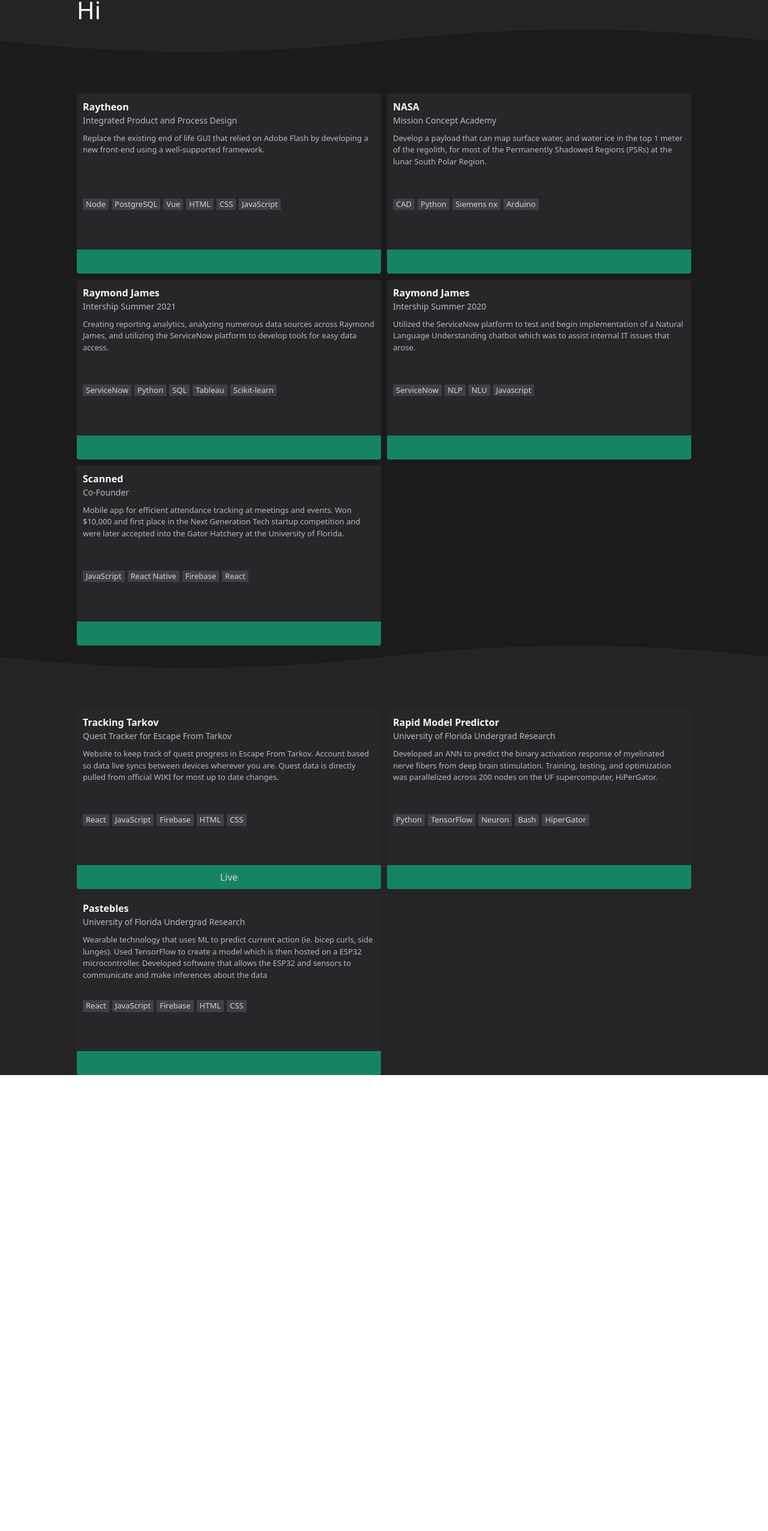
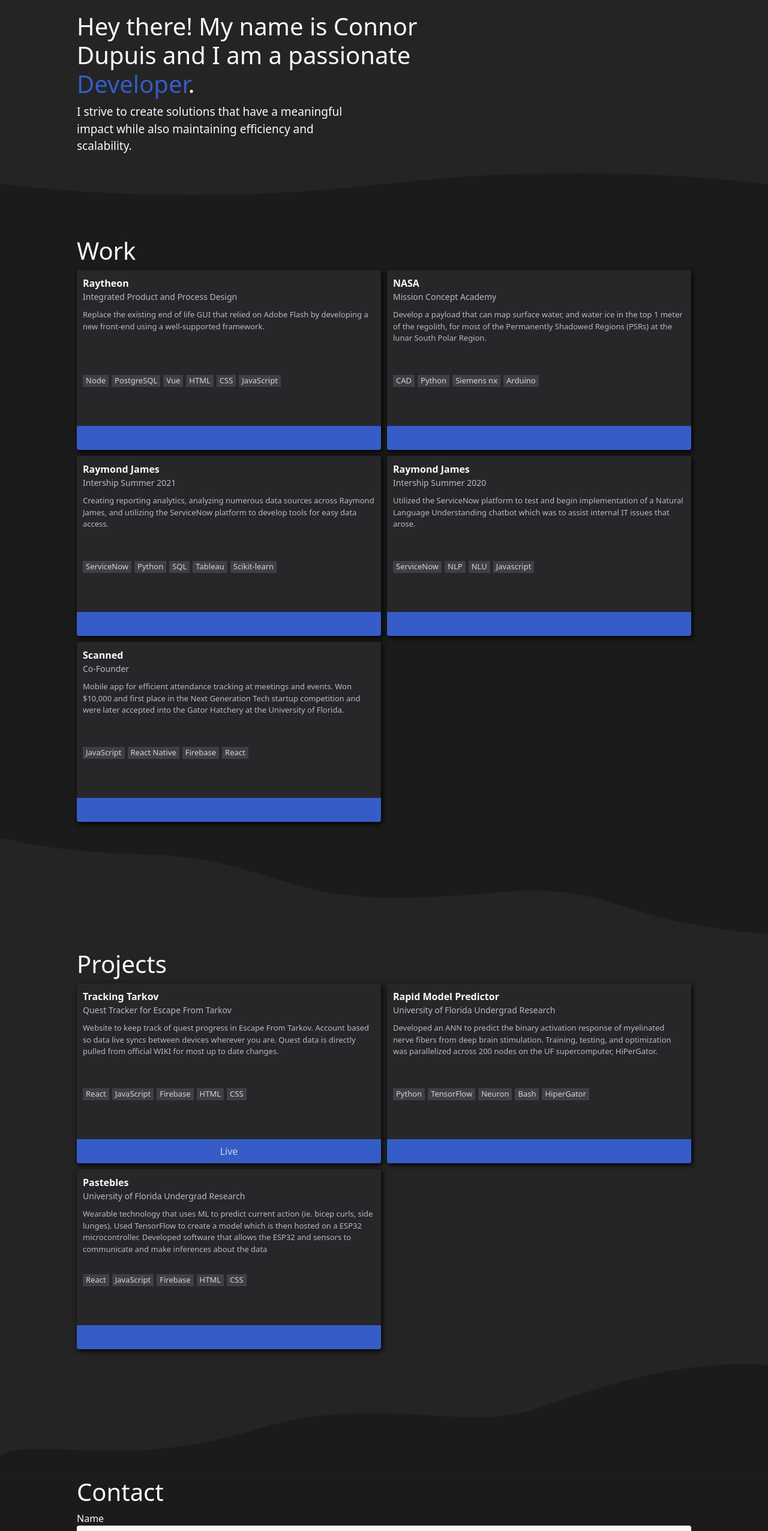
Before and after one commit to WittySkates/connordupuis, a React (Create React App) app: page / in a window 1280 px wide. Shown: the part 66-2618 px from the top of the page at 60% size. Before the commit the page ends 1858 px from the top, so only its background shows below. Built offline with nearby package versions, Linux system fonts and the light colour scheme.

Commit message:
First working version

```diff
--- a/package.json
+++ b/package.json
@@ -3,6 +3,7 @@
   "version": "0.1.0",
   "private": true,
   "dependencies": {
+    "@emailjs/browser": "^3.6.2",
     "@testing-library/jest-dom": "^5.16.4",
     "@testing-library/react": "^13.3.0",
     "@testing-library/user-event": "^13.5.0",
--- a/src/App.jsx
+++ b/src/App.jsx
@@ -1,6 +1,7 @@
 import React from "react";
 import TopNav from './components/TopNav/TopNav';
 import Card from "./components/Card/Card";
+import Contact from "./components/Contact/Contact";
 import { experienceData, projectData } from "./components/Card/cardData";
 import './App.scss';
 
@@ -11,39 +12,72 @@
         <TopNav/>
 
         <div className="section" id="home">
+          <div id="homeAnchor" style={{position: "relative", top: "-300px", left: 0}}></div>
           <div className="intro">
             <h1>
-              Hi
+              Hey there! My name is Connor Dupuis and I am a passionate{" "}
+              <span style={{color:"#355cc7"}}>Developer</span>
+              .
             </h1>
+            <div className="introTldr">
+            I strive to create solutions that have a meaningful impact while also maintaining efficiency and scalability.
+            </div>
           </div>
-          <svg xmlns="http://www.w3.org/2000/svg" class="divider" viewBox="0 0 1440 120" fill="#1b1b1b">
+          <svg xmlns="http://www.w3.org/2000/svg" viewBox="0 0 1440 120" fill="#1b1b1b">
             <path d="M1440 21.21V120H0V21.21C120 35.07 240 42 360 42s240-6.93 360-20.79c88.328-8.794 154.574-14.333 198.738-16.618A3120.562 3120.562 0 0 1 1080 .42c120 0 240 6.93 360 20.79z"></path>
           </svg>
         </div>
 
-
-
         <div className="section" id="experience">
+        <div id="experienceAnchor" style={{position: "relative", top: "-60px", left: 0}}></div>
+          <div className="sectionTitle">
+            <h1>
+              Work
+              </h1>
+          </div>
           <div className="experienceGrid">
             {Object.keys(experienceData).map((map, index)=>(
-              <Card key={index} data={experienceData[map]}/>
+              <Card key={index} data={experienceData[map]} color={"#27272a"}/>
             ))}
           </div>
-          <svg xmlns="http://www.w3.org/2000/svg" class="divider" viewBox="0 0 1440 120" fill="#242424">
-            <path d="M1440 21.21V120H0V21.21C120 35.07 240 42 360 42s240-6.93 360-20.79c88.328-8.794 154.574-14.333 198.738-16.618A3120.562 3120.562 0 0 1 1080 .42c120 0 240 6.93 360 20.79z"></path>
+          <svg xmlns="http://www.w3.org/2000/svg" viewBox="0 0 1440 240" fill="#242424">
+            <path d="M 0 240 L 0 30 C 230 80 290 40 460 90 C 600 130 640 160 960 130 C 1160 120 1160 190 1440 210 L 1440 240 Z"></path>
           </svg>
         </div>
 
-
-
         <div className="section" id="projects">
+        <div id="projectsAnchor" style={{position: "relative", top: "-60px", left: 0}}></div>
+        <div className="sectionTitle">
+            <h1>
+              Projects
+              </h1>
+          </div>
           <div className="projectGrid">
             {Object.keys(projectData).map((map, index)=>(
-              <Card key={index} data={projectData[map]}/>
+              <Card key={index} data={projectData[map]} color={"#27272a"}/>
             ))}
+          </div>
+          <svg xmlns="http://www.w3.org/2000/svg" viewBox="0 0 1440 240" fill="#1b1b1b">
+            <path d="M 0 240 L 0 200 C 70 160 230 230 480 150 C 710 80 870 160 1010 110 C 1180 50 1310 20 1440 30 L 1440 240 Z"></path>
+          </svg>
+        </div>
+
+        <div className="section" id="contact">
+        <div id="contactAnchor" style={{position: "relative", top: "-50px", left: 0}}></div>
+
+          <div className="ContactWrapper">
+          <div className="sectionTitle">
+            <h1>
+              Contact
+              </h1>
+          </div>
+            <Contact/>
           </div>
         </div>
 
+        <div className="footer">
+              Connor Dupuis
+        </div>
       </div>
 
     </>
--- a/src/App.scss
+++ b/src/App.scss
@@ -11,6 +11,9 @@
 .section{
   width: 100%;
   height: 100%;
+  .sectionTitle{
+    color: #fafafa;
+  }
 }
 
 .section > div{
@@ -28,16 +31,34 @@
 
 #projects{
   background-color: $nav-color;
+}
 
+#contact{
+  background-color: $nav-dark;
+  padding-bottom: 40px;
 }
 
 .intro{
+  width: 45%;
+  color: #fafafa;
+  padding-top: 30px;
+  padding-bottom: 30px;
+  @media only screen and (max-width: 740px) {
+    width: 100%;
+    text-align: center;
+  }
+  .introTldr{
+    font-size: 19px;
+    width: 80%;
+    @media only screen and (max-width: 740px) {
+      width: 90%;
+      margin-right: 5%;
+      margin-left: 5%;
+    }
+  }
   h1{
-    color: #fafafa
   }
 }
-
-
 
 .experienceGrid{
   display: grid;
@@ -62,3 +83,16 @@
     grid-template-columns: repeat(1, 1fr);
   }
 }
+
+.footer{
+  height: 5vh;
+  width: 100%;
+  background-color: $nav-dark;
+  color: $accent;
+  box-shadow: 0px -2px 6px #000000;
+  display: flex;
+  justify-content: center;
+  align-items: center;
+  font-size: 20px;
+  font-weight: bold;
+}
--- a/src/colors.scss
+++ b/src/colors.scss
@@ -1,2 +1,7 @@
 $nav-color: #242424; //1f1f21
-$nav-dark: #1b1b1b
+$nav-dark: #1b1b1b;
+// $accent: #994ff3;
+// $accent-highlight: #a786df;
+
+$accent: #355cc7; //4c73df
+$accent-highlight: #7294f0;
--- a/src/components/Card/Card.jsx
+++ b/src/components/Card/Card.jsx
@@ -5,10 +5,11 @@
 import "./styles/card.scss";
 
 const Card = (props) => {
-    const {data:{title, tldr, description, languages, source, live}} = props;
+    const {data:{title, tldr, description, languages, source, live}, color} = props;
+
   return (
     <>
-    <div className="cardBox">
+    <div className="cardBox" style={{backgroundColor: color}}>
 
         <div className="cardText">
             <div className="cardTitle">
--- a/src/components/Card/styles/card.scss
+++ b/src/components/Card/styles/card.scss
@@ -1,3 +1,4 @@
+@import "../../../colors.scss";
 
 .cardBox{
     min-height: 300px;
@@ -8,6 +9,8 @@
     display: flex;
     justify-content: space-between;
     flex-direction: column;
+    box-shadow: 2px 3px 8px #000000;
+
 }
 
 .cardText{
@@ -55,7 +58,7 @@
     color: #d4d4d8;
     width: 100%;
     height: 40px;
-    background-color: #158465;
+    background-color: $accent;
     border-radius:0 0 4px 4px;
     display: flex;
     div{
@@ -67,7 +70,7 @@
         height: 100%;
         cursor: pointer;
         &:hover{
-            background-color: #2ea382;
+            background-color: $accent-highlight;
             border-radius:0 0 4px 4px;
         }
     }
--- /dev/null
+++ b/src/components/Contact/Contact.jsx
@@ -0,0 +1,100 @@
+import React, { useRef, useState } from 'react';
+import emailjs from '@emailjs/browser'
+import {data} from "../../emailConfig";
+import "./styles/contact.scss";
+
+
+export const Contact = () => {
+
+	const form = useRef();
+	const [success, setSuccess] = useState(false);
+	const [error, setError] = useState(false);
+	const [toSend, setToSend] = useState({
+		name: '',
+		email: '',
+		message: '',
+	  });
+
+
+	const handleChange = (e) => {
+		setToSend({ ...toSend, [e.target.name]: e.target.value });
+	  };
+
+	const sendEmail = (e) => {
+		e.preventDefault();
+
+		emailjs.sendForm(data.serviceId, 'template_opza1mc', form.current, data.publicKey)
+		.then((result) => {
+			setSuccess(true);
+			setToSend({
+				name: '',
+				email: '',
+				message: '',
+			  });
+			console.log(result.text);
+		}, (error) => {
+			setError(true);
+			console.log(error.text);
+		}).then(
+			setTimeout(() => {
+				setSuccess(false);
+				setError(false);
+			}, 5000)
+		);;
+  };
+
+  return (
+	<form ref={form} onSubmit={sendEmail}>
+		<div className='formContainer'>
+			<div>
+				Name
+			<input
+				type='text'
+				name='name'
+				placeholder='Enter your name'
+				value={toSend.name}
+				onChange={handleChange}
+			/>
+			</div>
+
+			<div>
+				Email
+				<input
+					type='text'
+					name='email'
+					placeholder='example_email@email.com'
+					value={toSend.email}
+					onChange={handleChange}
+				/>
+			</div>
+
+			<div>
+				Message
+				<textarea
+					rows={10}
+					style={{width:"100%"}}
+					type='text'
+					name='message'
+					placeholder='Your message'
+					value={toSend.message}
+					onChange={handleChange}
+				/>
+			</div>
+
+			<div>
+				<button type='submit'>Submit</button>
+			</div>
+			<div>
+				<div className='messageStatus'>
+				{(success && !error ) && (<div className='messageStatusSuccess'>Message sent successfully.</div>) }
+				{(!success && error ) && (<div className='messageStatusFailure'>Message failed.</div>) }
+				</div>
+			</div>
+
+		</div>
+
+	</form>
+  );
+};
+
+export default Contact
--- /dev/null
+++ b/src/components/Contact/styles/contact.scss
@@ -0,0 +1,39 @@
+@import "../../../colors.scss";
+
+.formContainer{
+    display: flex;
+    flex-direction: column;
+    justify-content: space-between;
+    gap: 10px;
+    color: #fafafa;
+    input{
+        width: 100%;
+        border-radius: 4px;
+        background-color: #fafafa;
+        text-align: left;
+        padding: 5px;
+        border: none;
+    }
+    button{
+        margin-top: 5px;
+        width: 100%;
+        border: none;
+        border-radius: 4px;
+        background-color: $accent;
+        color: #fafafa;
+    }
+    .messageStatus{
+        width: 100%;
+        height: 10px;
+        text-align: center;
+        .messageStatusSuccess{
+            background-color: #3aa843;
+            border-radius: 4px;
+        }
+        .messageStatusFailure{
+            background-color: #ff2121;
+            border-radius: 4px;
+        }
+    }
+
+}
--- a/src/components/TopNav/TopNav.jsx
+++ b/src/components/TopNav/TopNav.jsx
@@ -9,6 +9,14 @@
 
 const TopNav = () => {
 
+const scrollInto = (id) =>{
+  document.getElementById(id).scrollIntoView({
+    block: "start",
+    inline:"nearest",
+    behavior: "smooth",
+  });
+}
+
   return (
     <>
       <Navbar expand="sm" variant="dark" className="navBar" sticky="top">
@@ -18,25 +26,21 @@
         <Navbar.Toggle />
         <Navbar.Collapse style={{paddingLeft: '10px'}}>
           <Nav className="me-auto"  >
-            <NavLink className="navLink">
+            <NavLink className="navLink"onClick={()=>{scrollInto("homeAnchor")}}>
               Home
             </NavLink>
-            <NavLink className="navLink" >
+            <NavLink className="navLink" onClick={()=>{scrollInto("experienceAnchor")}}>
               Experience
             </NavLink>
-            <NavLink className="navLink" >
-              About
+            <NavLink className="navLink" onClick={()=>{scrollInto("projectsAnchor")}}>
+              Projects
             </NavLink>
-            <NavLink className="navLink" >
+            <NavLink className="navLink" onClick={()=>{scrollInto("contactAnchor")}}>
               Contact
             </NavLink>
-
-            {/* <NavLink className="navLink" onClick={() => navigate("/ammo")}>
-              Ammo
-            </NavLink> */}
           </Nav>
           <Nav >
-            <NavLink className="me-2 navLink" >
+            <NavLink className="me-2 navLink" href="./Resume.pdf" target="blank">
               Resume
             </NavLink>
           </Nav>
--- a/src/components/TopNav/styles/topnav.scss
+++ b/src/components/TopNav/styles/topnav.scss
@@ -2,7 +2,7 @@
 
 .navBar {
   background-color: $nav-color;
-  border-bottom: 3px solid $nav-dark;
+  box-shadow: 0px 1px 4px #000000;
 }
 .navBrand {
   padding-left: 10px;
--- /dev/null
+++ b/src/emailConfig.js
@@ -0,0 +1,4 @@
+export const data = {
+    serviceId: "service_jiuol18",
+    publicKey:"user_bjMFGQB04bzuGiZ7HfnOw"
+}
```
Also changed, not shown: 2 other files (tests, documents, lock files or other folders).
